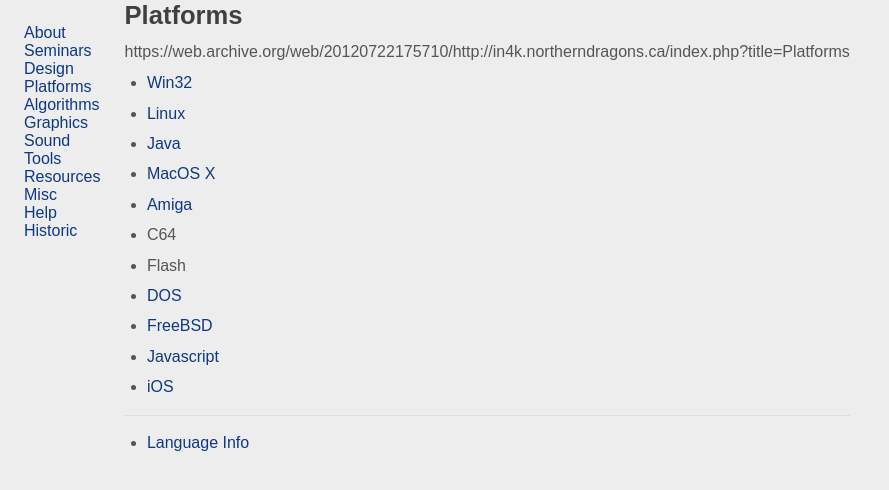
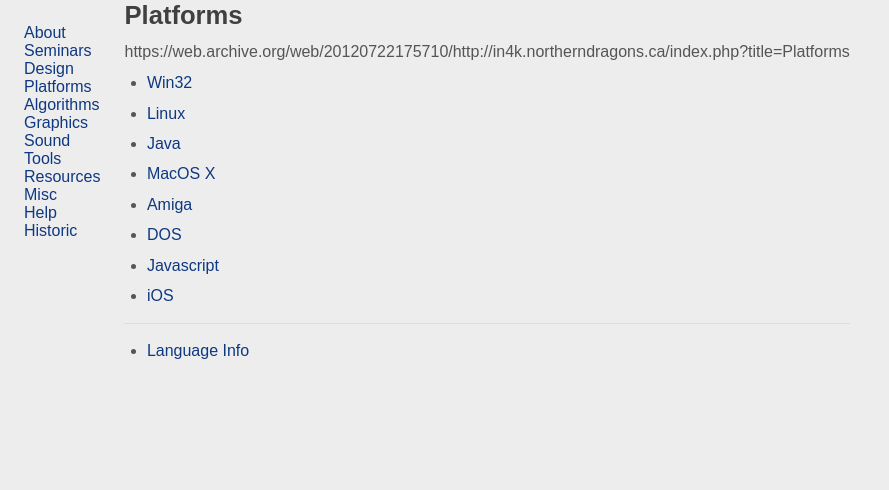
Before and after one commit to in4k/in4k.github.io, a Jekyll site: the page built from wiki/platforms.markdown, in a window 1280 px wide. Shown: the top 490 px of the page, without its empty margins (0-889 px from the left). Built offline with Jekyll 4.4.1, drawn with Linux system fonts in a browser that asks for light colours; some web fonts are replaced.

Commit message:
Update platforms.markdown

```diff
--- a/wiki/platforms.markdown
+++ b/wiki/platforms.markdown
@@ -10,10 +10,7 @@
 * [Java](java)
 * [MacOS X](macos-x)
 * [Amiga](amiga)
-* C64
-* Flash
 * [DOS](dos)
-* [FreeBSD](freebsd)
 * [Javascript](javascript)
 * [iOS](ios)
 
```
